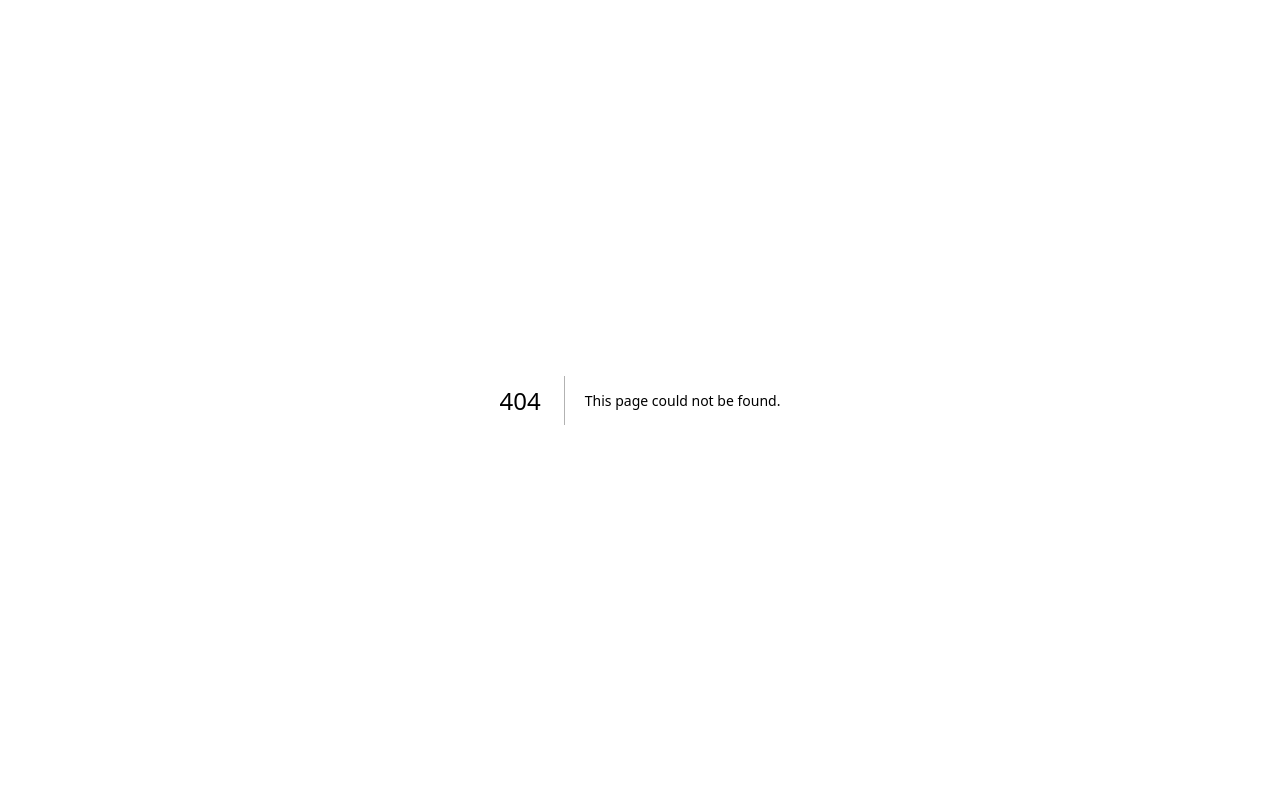
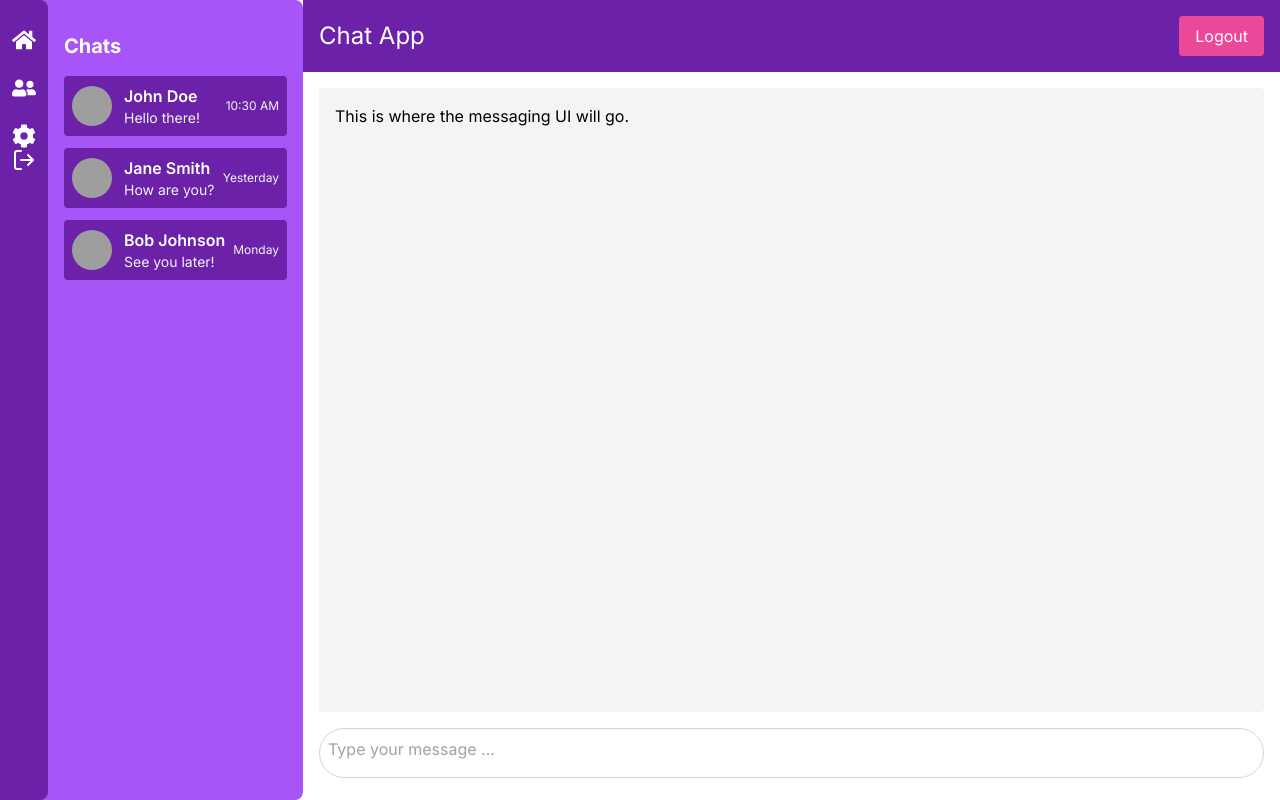
Before and after one commit to EwiJosepha/synapse, a Next.js app: page /dashboard in a window 1280 px wide. Before the commit this address had no page. Built offline with nearby package versions, Linux system fonts and the light colour scheme; grey boxes are pictures that could not be loaded.

Commit message:
building dashboard for users

```diff
--- a/package.json
+++ b/package.json
@@ -13,7 +13,8 @@
     "lucide-react": "^0.424.0",
     "next": "14.2.5",
     "react": "^18",
-    "react-dom": "^18"
+    "react-dom": "^18",
+    "react-icons": "^5.2.1"
   },
   "devDependencies": {
     "@types/node": "^20",
--- /dev/null
+++ b/src/app/dashboard/layout.tsx
@@ -0,0 +1,21 @@
+// components/DashboardLayout.js
+import React from 'react';
+import Sidebar from "../../core/pages/users-dashboard/dashboard-sidebar"
+import Header from '../../core/pages/users-dashboard/hearder';
+import Main from '../../core/pages/users-dashboard/main-chat-sec';
+
+const DashboardLayout = () => {
+    return (
+        <div className="flex h-screen">
+            <div className="grid lg:grid-cols-[300px, 1fr]">
+                <Sidebar />
+            </div>
+            <div className="flex-1 flex flex-col">
+                <Header />
+                <Main />
+            </div>
+        </div>
+    );
+};
+
+export default DashboardLayout;
--- /dev/null
+++ b/src/app/dashboard/page.tsx
@@ -0,0 +1,11 @@
+import React from 'react'
+
+function RenderDashboard() {
+  return (
+    <div>
+      <p>Hey</p>
+    </div>
+  )
+}
+
+export default RenderDashboard
--- a/src/core/components/organisms/users-sidebar.tsx
+++ b/src/core/components/organisms/users-sidebar.tsx
@@ -54,7 +54,7 @@ function UserSlideBar() {
   ]
   return (
     <div>
-      <div className=' bg-purple-500 border-r rounded-l-lg text-white py-5'>
+      <div className=' bg-purple-500 border-r rounded-l-lg text-white py-5 px-4'>
         <div className=" flex flex-col md:gap-4 gap-2">
           {arrayOfUsersAccount.map((iconsText, i) => (
             <Link href={iconsText.href} className=" flex gap-2 md:gap-4 hover:bg-gradient-to-r from-blue-500 via-pink-500 to-violet-500  hover:rounded-md p-2 cursor-pointer" key={i} >
--- /dev/null
+++ b/src/core/pages/users-dashboard/dashboard-sidebar.tsx
@@ -0,0 +1,49 @@
+
+import { LogOut } from 'lucide-react';
+import React from 'react';
+import { FaHome, FaUserFriends, FaCog } from 'react-icons/fa';
+const chats = [
+    { id: 1, name: 'John Doe', avatar: "../../../../public/mew pp.jpg", lastMessage: 'Hello there!', time: '10:30 AM' },
+    { id: 2, name: 'Jane Smith', avatar: "../../../../public/mew pp.jpg", lastMessage: 'How are you?', time: 'Yesterday' },
+    { id: 3, name: 'Bob Johnson', avatar: "../../../../public/mew pp.jpg", lastMessage: 'See you later!', time: 'Monday' },
+];
+
+const Sidebar = () => {
+    return (
+        <div className="flex flex-col h-full bg-purple-500 text-white rounded-tr-lg rounded-br-lg cursor-pointer ">
+      <div className='flex h-full'>
+      <div className="flex flex-col bg-purple-800 items-center py-7 w-12 h-full rounded-tr-lg rounded-br-lg">
+                <FaHome className="mb-6 text-2xl" />
+                <FaUserFriends className="mb-6 text-2xl" />
+                <FaCog className="text-2xl" />
+                <div>
+                    <LogOut />
+                </div>
+            </div>
+            <div className="flex-1 overflow-y-auto ">
+                <div className="p-2 md:p-4">
+                    <h2 className="text-lg md:text-xl mb-2 md:mb-4 pt-4 font-bold">Chats</h2>
+                    <div className="space-y-2 md:space-y-3">
+                        {chats.map((chat) => (
+                            <div key={chat.id} className="flex items-center p-2 bg-purple-800 rounded hover:bg-gray-600 cursor-pointer">
+                                <img
+                                    src={chat.avatar}
+                                    alt={`${chat.name}'s avatar`}
+                                    className="w-8 h-8 md:w-10 md:h-10 rounded-full mr-2 md:mr-3 flex-shrink-0"
+                                />
+                                <div className="flex-1 min-w-0"> {/* Added min-w-0 to allow text truncation */}
+                                    <h3 className="font-semibold text-sm md:text-base truncate">{chat.name}</h3>
+                                    <p className="text-xs md:text-sm text-gray-100 truncate">{chat.lastMessage}</p>
+                                </div>
+                                <span className="text-xs text-gray-100 ml-1 md:ml-2 flex-shrink-0">{chat.time}</span>
+                            </div>
+                        ))}
+                    </div>
+                </div>
+            </div>
+      </div>
+        </div>
+    );
+};
+
+export default Sidebar;
--- /dev/null
+++ b/src/core/pages/users-dashboard/hearder.tsx
@@ -0,0 +1,17 @@
+// components/Header.js
+import React from 'react';
+import { FiMoreVertical } from 'react-icons/fi';
+
+const Header = () => {
+    return (
+        <div className="bg-purple-800 text-white p-4 flex justify-between items-center">
+            <h1 className="text-2xl">Chat App</h1>
+            <div className='flex gap-4 justify-center items-center'>
+                <button className="bg-pink-500 px-4 py-2 rounded">Logout</button>
+                {/* <FiMoreVertical /> */}
+            </div>
+        </div>
+    );
+};
+
+export default Header;
--- /dev/null
+++ b/src/core/pages/users-dashboard/main-chat-sec.tsx
@@ -0,0 +1,22 @@
+
+import React from 'react';
+
+const Main = () => {
+    return (
+        <div className="flex-1 flex flex-col p-4">
+            <div className="flex-1 bg-gray-100 p-4 rounded overflow-y-auto">
+                {/* Messages will go here */}
+                <p>This is where the messaging UI will go.</p>
+            </div>
+            <div className="mt-4">
+                <textarea
+                    className="w-full  border border-gray-300 rounded-full  placeholder:p-2 resize-none"
+                    rows={2}
+                    placeholder="Type your message ..."
+                ></textarea>
+            </div>
+        </div>
+    );
+};
+
+export default Main;
--- a/src/core/pages/users-profile-details/video.tsx
+++ b/src/core/pages/users-profile-details/video.tsx
@@ -1,5 +1,4 @@
 "use client"
-import { Camera } from 'lucide-react';
 import React, { useRef } from 'react';
 
 const WebcamComponent = () => {
```
Also changed, not shown: 1 other file (tests, documents, lock files or other folders).
